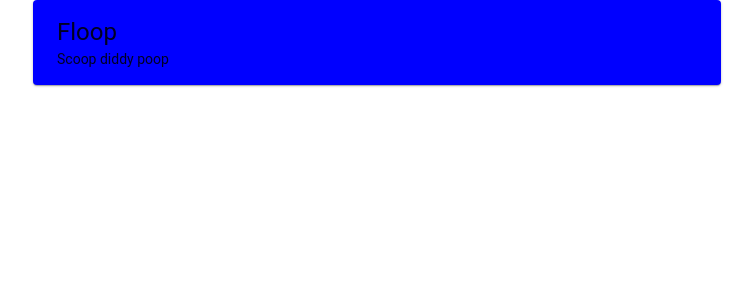
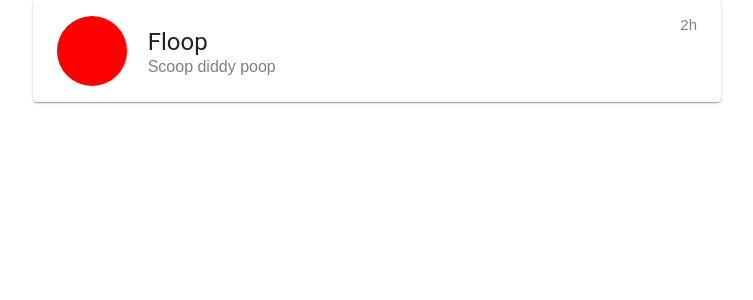
Before and after one commit to TimeApollo/indy_martketplace, a React (Create React App) app in the folder client/: page /messages in a window 1280 px wide. Shown: the top 300 px of the page, without its empty margins (263-1016 px from the left). Built offline with nearby package versions, Linux system fonts and the light colour scheme.

Commit message:
message list updated, new pr merging

```diff
--- a/client/src/components/App.css
+++ b/client/src/components/App.css
@@ -1,5 +1,31 @@
 #convo-wrap {
+  display: flex;
+  justify-content: space-between;
+  align-items: center;
   margin: 0 auto;
-  background-color: blue;
   width: 50%;
 }
+
+.pic-wrap {
+  background-color: red;
+  width: 70px;
+  height: 70px;
+  border-radius: 50%;
+}
+
+.info-wrap {
+  justify-content: flex-start;
+  width: 80%;
+}
+
+.content {
+  color: gray;
+}
+
+.timestamp {
+  display: flex;
+  flex-direction: column;
+  align-self: flex-start;
+  font-size: 15px;
+  color: gray;
+}
--- a/client/src/components/message_field/ConvoDiv.jsx
+++ b/client/src/components/message_field/ConvoDiv.jsx
@@ -20,12 +20,16 @@ function PaperSheet(props) {
     return (
         <div>
             <Paper id='convo-wrap' className={classes.root} elevation={1}>
-                <Typography variant="headline" component="h3">
-                Floop
-                </Typography>
-                <Typography component="p">
-                Scoop diddy poop
-                </Typography>
+                <div className="pic-wrap"></div>
+                <div className="info-wrap">
+                    <Typography variant="headline" component="h3">
+                    Floop
+                    </Typography>
+                    <div className="content" component="p">
+                    Scoop diddy poop
+                    </div>
+                </div>
+                <div className="timestamp">2h</div>
             </Paper>
         </div>
     );
```
